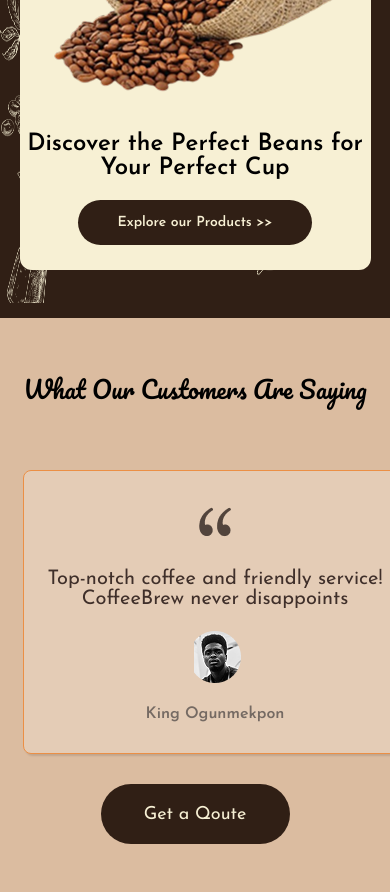
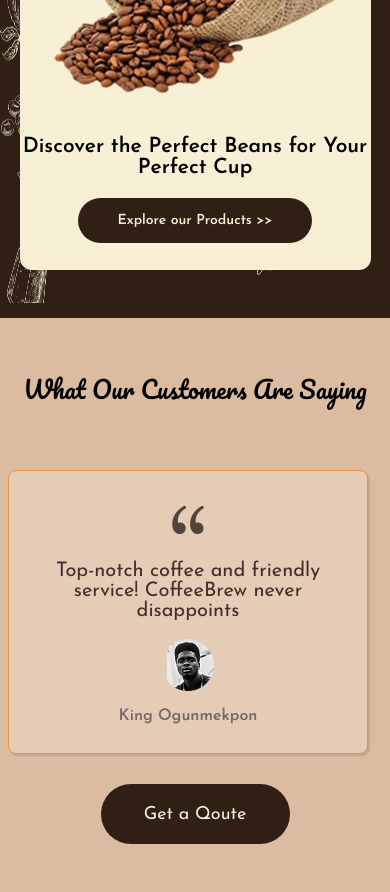
Before and after one commit to DEV-SHEGZ/Cofee-Brew, a React (Vite) app: page / in a window 390 px wide. Shown: the part 3200-4092 px from the top of the page. Built offline with nearby package versions, Linux system fonts and the light colour scheme.

Commit message:
complete

```diff
--- a/src/App.css
+++ b/src/App.css
@@ -756,6 +756,19 @@
   .product-img {
     width: 155px !important;
   }
+
+  .customer-review {
+    margin-left: 8px !important;
+  }
+
+  .customer-review {
+    width: 360px !important;
+  }
+
+  .products-p {
+    font-size: 21px !important;
+    text-align: center !important;
+  }
 }
 
 @media (min-width: 320px) and (max-width: 480px) {
```
